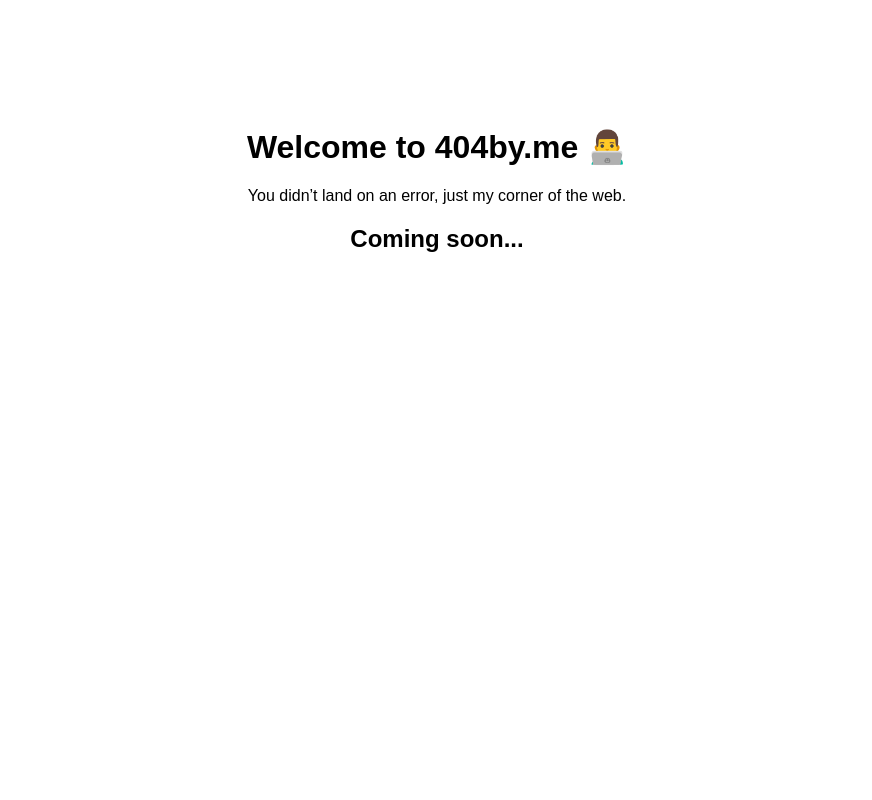
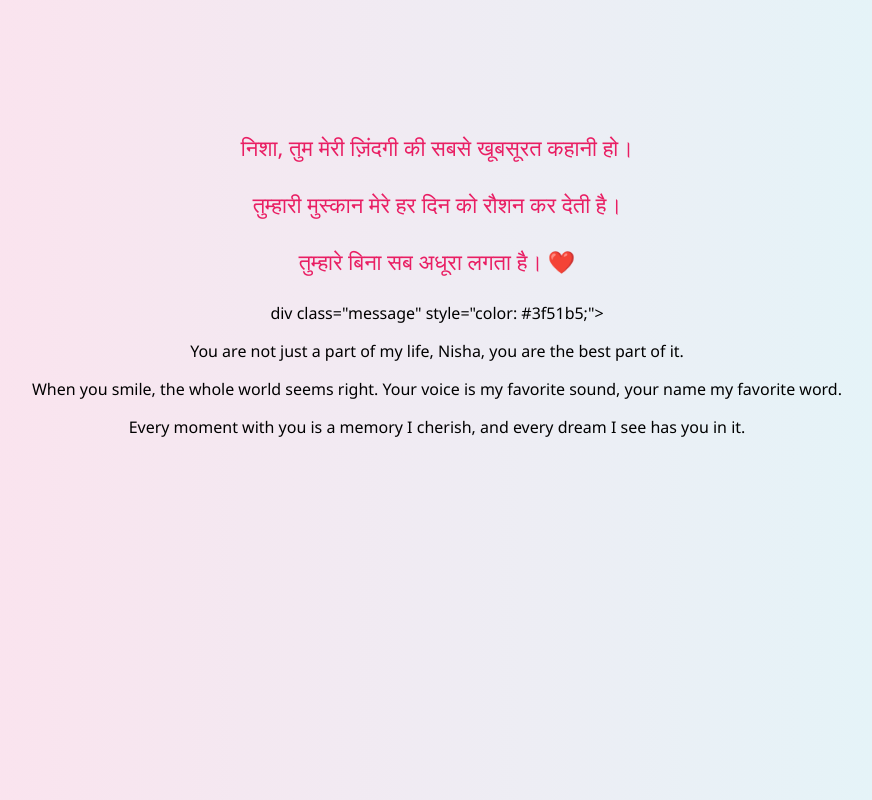
Before and after one commit to unknown788/404byme.github.io, a plain HTML site: page index.html in a window 1280 px wide. Shown: the whole page, without its empty margins (203-1075 px from the left). Drawn offline with Linux system fonts and the light colour scheme.

Commit message:
Update index.html

```diff
--- a/index.html
+++ b/index.html
@@ -1,12 +1,34 @@
-<!-- index.html -->
 <!DOCTYPE html>
-<html>
-  <head>
-    <title>404by.me</title>
-  </head>
-  <body style="font-family:sans-serif; text-align:center; margin-top:10%">
-    <h1>Welcome to 404by.me 👨‍💻</h1>
-    <p>You didn’t land on an error, just my corner of the web.</p>
-    <h2>Coming soon...</h2>
-  </body>
+<html lang="en">
+<head>
+    <meta charset="UTF-8">
+    <title>For Nisha 💖</title>
+    <style>
+        body {
+            background: linear-gradient(to right, #ffe0ec, #e0f7fa);
+            font-family: 'Segoe UI', Tahoma, Geneva, Verdana, sans-serif;
+            text-align: center;
+            padding-top: 100px;
+        }
+        .message {
+            margin: 20px auto;
+            width: 80%;
+            font-size: 22px;
+            line-height: 1.6;
+        }
+    </style>
+</head>
+<body>
+    <div class="message" style="color: #e91e63;">
+        <p>निशा, तुम मेरी ज़िंदगी की सबसे खूबसूरत कहानी हो।</p>
+        <p>तुम्हारी मुस्कान मेरे हर दिन को रौशन कर देती है।</p>
+        <p>तुम्हारे बिना सब अधूरा लगता है। ❤️</p>
+    </div>
+    div class="message" style="color: #3f51b5;">
+        <p>You are not just a part of my life, Nisha, you are the best part of it.</p>
+        <p>When you smile, the whole world seems right. Your voice is my favorite sound, your name my favorite word.</p>
+        <p>Every moment with you is a memory I cherish, and every dream I see has you in it.</p>
+    </div>
+
+</body>
 </html>
```
